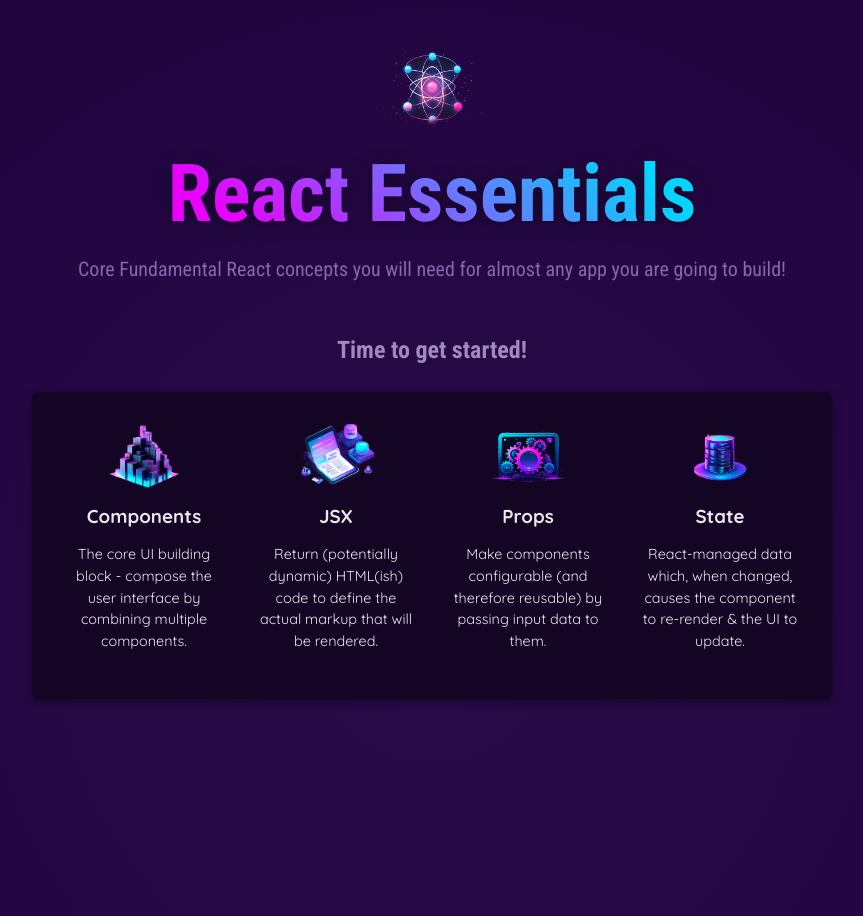
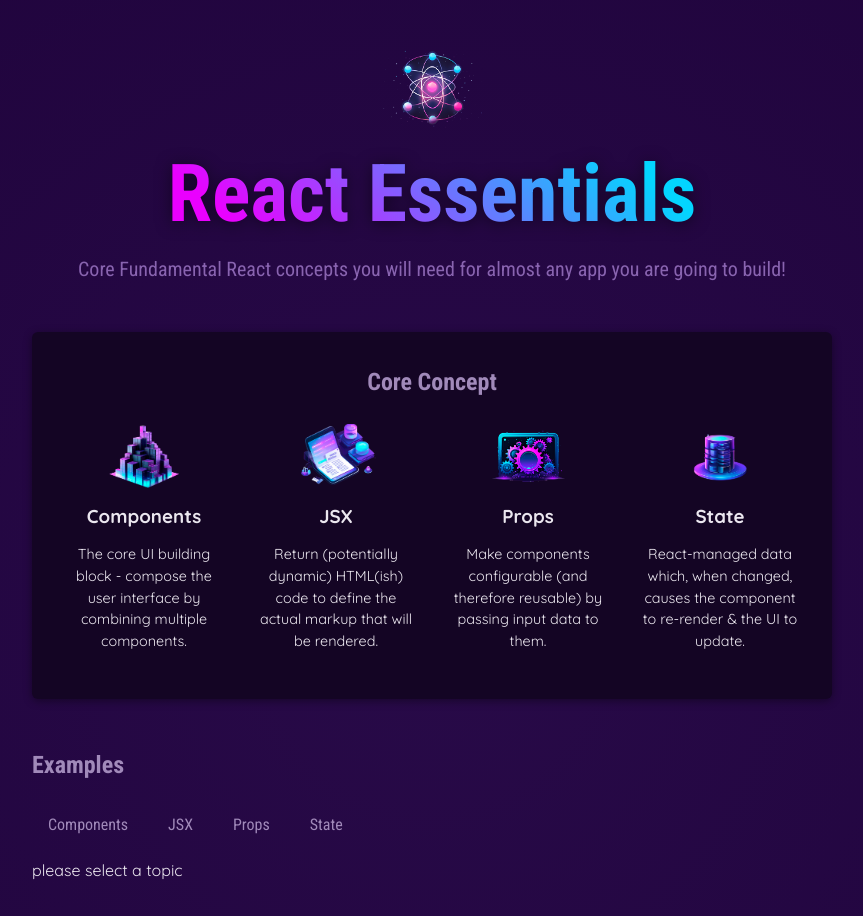
Before and after one commit to harshdeep17/01-starting-project, a React (Vite) app: page / in a window 1280 px wide. Shown: the top 916 px of the page, without its empty margins (208-1071 px from the left). Built offline with nearby package versions, Linux system fonts and the light colour scheme.

Commit message:
React props, useState, conditional rendering added

```diff
--- a/src/App.jsx
+++ b/src/App.jsx
@@ -1,21 +1,51 @@
-import Header from './components/Header'
+import Header from './components/header/Header'
 import CoreConcept from './components/CoreConcept';
-import { CORE_CONCEPTS } from './data';
+import { EXAMPLES,CORE_CONCEPTS } from './data';
+import TabButton from './components/TabButton';
+import { useEffect, useState } from 'react';
 
 
 function App() {
+  const [selectedTopic,setSelectedTopic] = useState();
+  const handleSelect = (selectedButton) => {
+    setSelectedTopic(selectedButton)
+  }
+
+  useEffect(() => {
+    console.log(selectedTopic);
+},[selectedTopic]);
+
   const coreConcepts=CORE_CONCEPTS.map((obj)=>{
-    return (<CoreConcept {...obj}/>)
+    return (<CoreConcept key={obj.title} {...obj}/>)
     })
+
   return (
     <div>
       <Header />
       <main>
-        <h2>Time to get started!</h2>
         <section id="core-concepts">
+        <h2>Core Concept</h2>
         <ul>
           {coreConcepts}
         </ul>
+        </section>
+        <section id="examples">
+          <h2>Examples</h2>
+        <menu>
+            <TabButton isSelected={selectedTopic==='components'} onSelect={handleSelect.bind(null,'components')}>Components</TabButton>
+            <TabButton isSelected={selectedTopic==='jsx'} onSelect={handleSelect.bind(null,'jsx')}>JSX</TabButton>
+            <TabButton isSelected={selectedTopic==='props'} onSelect={handleSelect.bind(null,'props')}>Props</TabButton>
+            <TabButton isSelected={selectedTopic==='state'} onSelect={handleSelect.bind(null,'state')}>State</TabButton>
+        </menu>
+        {!selectedTopic && <p>please select a topic</p>}
+            {selectedTopic && <div id="tab-content">
+              <h3>{EXAMPLES[selectedTopic]?.title}</h3>
+              <p>{EXAMPLES[selectedTopic]?.description}</p>
+              <pre>
+                <code>{EXAMPLES[selectedTopic]?.code}</code>
+              </pre>
+
+            </div>}
         </section>
       </main>
     </div>
--- a/src/components/CoreConcept.jsx
+++ b/src/components/CoreConcept.jsx
@@ -1,7 +1,7 @@
 const  CoreConcept = (props) => {
     return (
-      <li>
-        <img src={props.image} />
+      <li >
+        <img src={props.image} alt={props.title}/>
         <h3>{props.title}</h3>
         <p>{props.description}</p>
       </li>
--- /dev/null
+++ b/src/components/TabButton.jsx
@@ -0,0 +1,6 @@
+const TabButton = ({children, onSelect, isSelected}) =>{
+    return (<li>
+        <button className={isSelected ? 'active' : ''} onClick={onSelect}>{children}</button>
+    </li>)
+}
+export default TabButton;
--- /dev/null
+++ b/src/components/header/Header.css
@@ -0,0 +1,28 @@
+
+header {
+    text-align: center;
+    margin: 3rem 0;
+  }
+
+  header img {
+    height: 5rem;
+    width: 10rem;
+    object-fit: cover;
+  }
+
+  header h1 {
+    margin: 0;
+    font-family: "Roboto Condensed", sans-serif;
+    font-size: 5rem;
+    background: linear-gradient(40deg, #ea00ff, #ea00ff, #03d5ff, #03d5ff);
+    -webkit-background-clip: text;
+    -webkit-text-fill-color: transparent;
+    filter: drop-shadow(0 2px 8px rgba(0, 0, 0, 0.5));
+  }
+
+  header p {
+    margin: 0;
+    font-size: 1.25rem;
+    color: #8964b0;
+    font-family: "Roboto Condensed", sans-serif;
+  }
--- a/src/components/Header.jsx
+++ b/src/components/header/Header.jsx
@@ -1,4 +1,5 @@
-import reactImg from '.././assets/react-core-concepts.png'
+import reactImg from '../.././assets/react-core-concepts.png'
+import './Header.css'
 
 const reactDescriptions = ['Fundamental', 'Crucial', 'Core'];
 function genRandomInt(max) {
--- a/src/data.js
+++ b/src/data.js
@@ -29,3 +29,54 @@ export const CORE_CONCEPTS = [
       'React-managed data which, when changed, causes the component to re-render & the UI to update.',
   },
 ];
+
+export const EXAMPLES = {
+  components: {
+    title: 'Components',
+    description:
+      'Components are the building blocks of React applications. A component is a self-contained module (HTML + optional CSS + JS) that renders some output.',
+    code: `
+function Welcome() {
+  return <h1>Hello, World!</h1>;
+}`,
+  },
+  jsx: {
+    title: 'JSX',
+    description:
+      'JSX is a syntax extension to JavaScript. It is similar to a template language, but it has full power of JavaScript (e.g., it may output dynamic content).',
+    code: `
+<div>
+  <h1>Welcome {userName}</h1>
+  <p>Time to learn React!</p>
+</div>`,
+  },
+  props: {
+    title: 'Props',
+    description:
+      'Components accept arbitrary inputs called props. They are like function arguments.',
+    code: `
+function Welcome(props) {
+  return <h1>Hello, {props.name}</h1>;
+}`,
+  },
+  state: {
+    title: 'State',
+    description:
+      'State allows React components to change their output over time in response to user actions, network responses, and anything else.',
+    code: `
+function Counter() {
+  const [isVisible, setIsVisible] = useState(false);
+
+  function handleClick() {
+    setIsVisible(true);
+  }
+
+  return (
+    <div>
+      <button onClick={handleClick}>Show Details</button>
+      {isVisible && <p>Amazing details!</p>}
+    </div>
+  );
+}`,
+  },
+};
--- a/src/index.css
+++ b/src/index.css
@@ -17,34 +17,6 @@ html {
   -moz-osx-font-smoothing: grayscale;
   -webkit-text-size-adjust: 100%;
   min-height: 80rem;
-}
-
-header {
-  text-align: center;
-  margin: 3rem 0;
-}
-
-header img {
-  height: 5rem;
-  width: 10rem;
-  object-fit: cover;
-}
-
-header h1 {
-  margin: 0;
-  font-family: "Roboto Condensed", sans-serif;
-  font-size: 5rem;
-  background: linear-gradient(40deg, #ea00ff, #ea00ff, #03d5ff, #03d5ff);
-  -webkit-background-clip: text;
-  -webkit-text-fill-color: transparent;
-  filter: drop-shadow(0 2px 8px rgba(0, 0, 0, 0.5));
-}
-
-header p {
-  margin: 0;
-  font-size: 1.25rem;
-  color: #8964b0;
-  font-family: "Roboto Condensed", sans-serif;
 }
 
 main {
```
